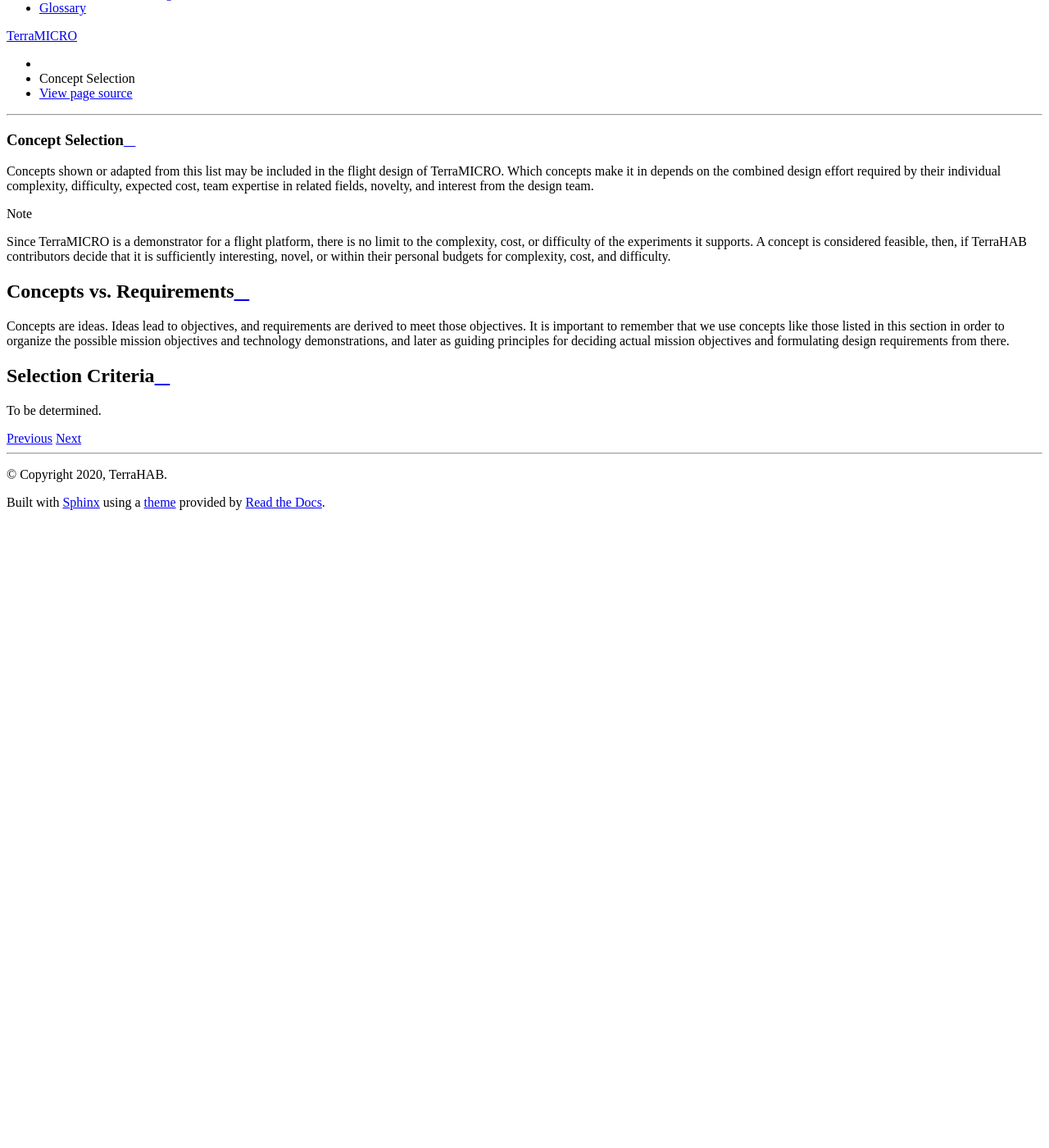
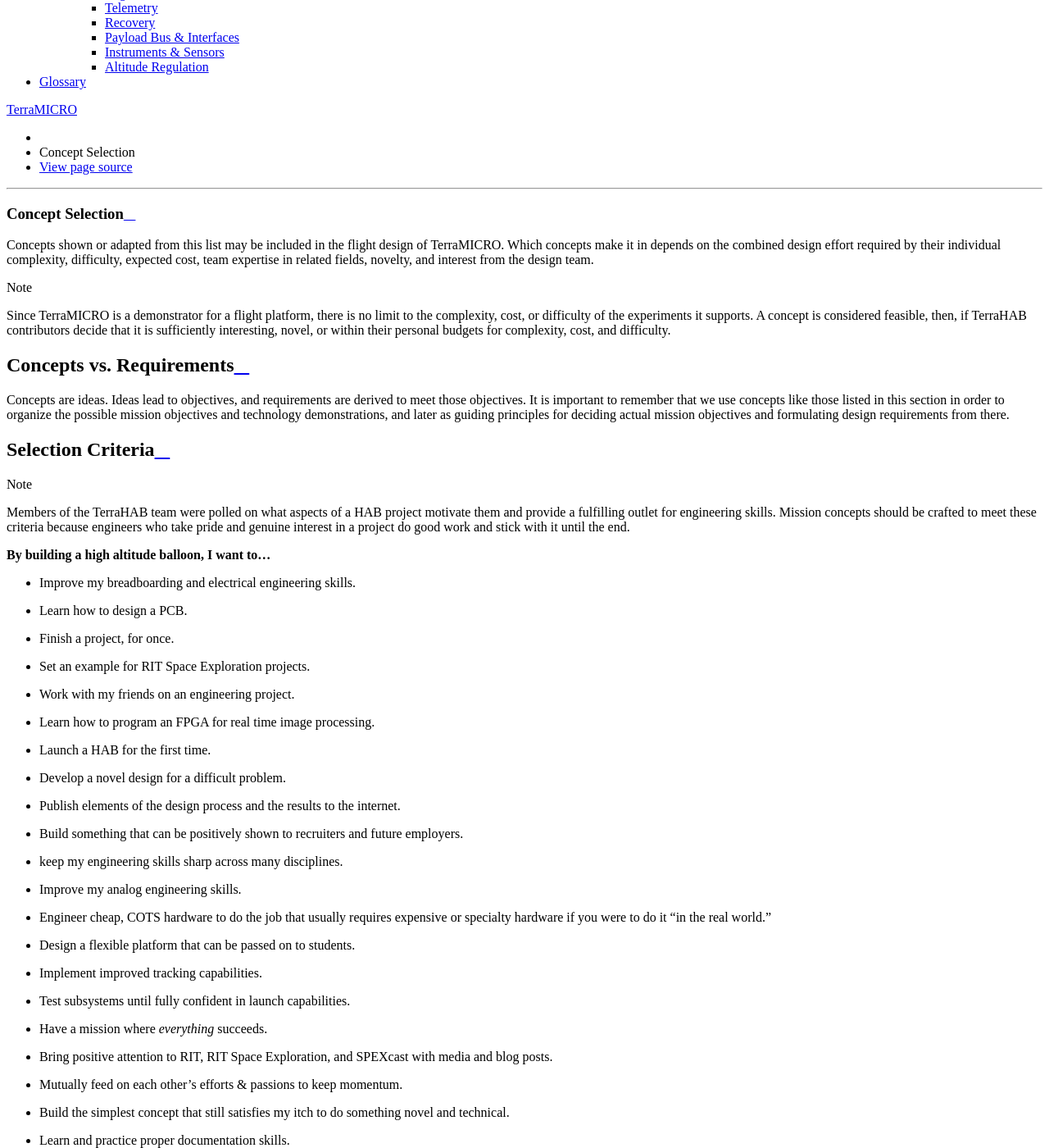
Before and after one commit to TerraHAB/TerraMICRO, a Sphinx documentation site: the page built from docs/concept-selection.rst, in a window 1280 px wide and 1400 px high, scrolled down 1032 px. Shown: the whole window at 82% size. Built offline with Sphinx 7.4.7 and the Read the Docs theme 2.0.0, drawn with Linux system fonts in a browser that asks for light colours; before the commit the page ends 1662 px from its top, so only the background shows below that; some of the changed text lies outside the part shown.

Commit message:
first cut non-technical selection criteria

```diff
--- a/docs/concept-selection.rst
+++ b/docs/concept-selection.rst
@@ -45,4 +45,63 @@
 
 Selection Criteria
 ==================
+
+.. note::
+
+   Members of the TerraHAB team were polled on what aspects of a HAB project
+   motivate them and provide a fulfilling outlet for engineering skills.
+   Mission concepts should be crafted to meet these criteria because engineers
+   who take pride and genuine interest in a project do good work and stick with
+   it until the end.
+
+   **By building a high altitude balloon, I want to...**
+
+   - Improve my breadboarding and electrical engineering skills.
+   - Learn how to design a PCB.
+   - Finish a project, for once.
+   - Set an example for RIT Space Exploration projects.
+   - Work with my friends on an engineering project.
+   - Learn how to program an FPGA for real time image processing.
+   - Launch a HAB for the first time.
+   - Develop a novel design for a difficult problem.
+   - Publish elements of the design process and the results to the internet.
+   - Build something that can be positively shown to recruiters and future
+     employers.
+   - keep my engineering skills sharp across many disciplines.
+   - Improve my analog engineering skills.
+   - Engineer cheap, COTS hardware to do the job that usually requires
+     expensive or specialty hardware if you were to do it "in the real world."
+   - Design a flexible platform that can be passed on to students.
+   - Implement improved tracking capabilities.
+   - Test subsystems until fully confident in launch capabilities.
+   - Have a mission where *everything* succeeds.
+   - Bring positive attention to RIT, RIT Space Exploration, and SPEXcast with
+     media and blog posts.
+   - Mutually feed on each other’s efforts & passions to keep momentum.
+   - Build the simplest concept that still satisfies my itch to do something
+     novel and technical.
+   - Learn and practice proper documentation skills.
+   - Learn technologies I can’t use at work, without the overhead of it being
+     safe.
+
+
+Complexity
+----------
 To be determined.
+
+Novelty
+-------
+To be determined.
+
+Difficulty
+----------
+To be determined.
+
+Cost
+----
+To be determined.
+
+
+Concept Selection Matrix
+========================
+Use a decision matrix to evaluate experiment mission concept feasibility.
```
